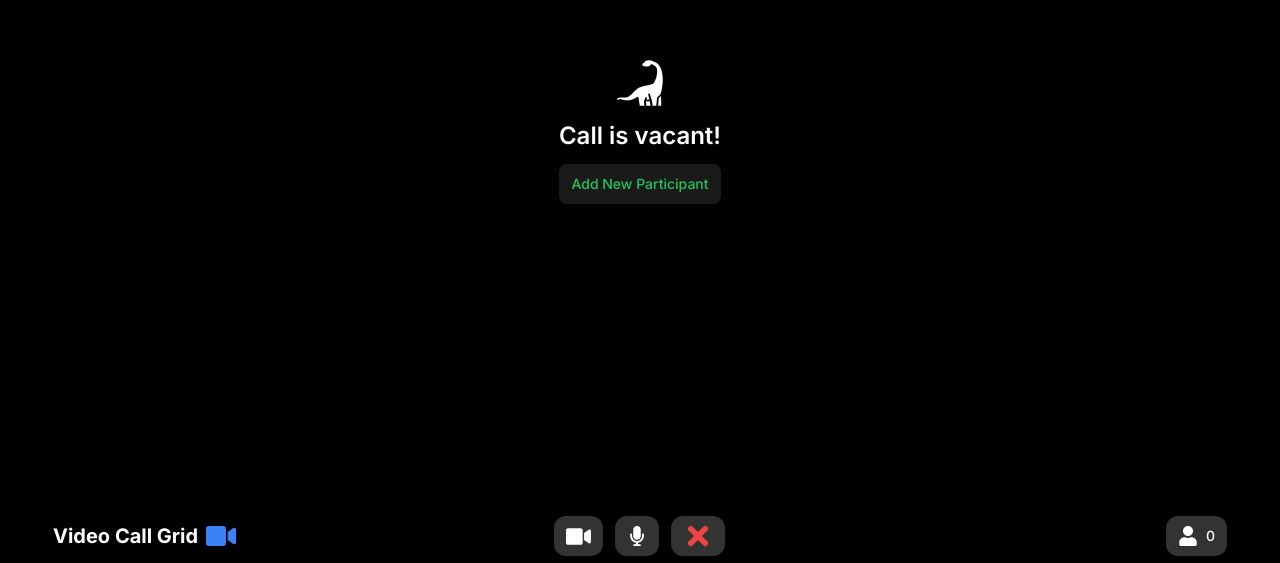
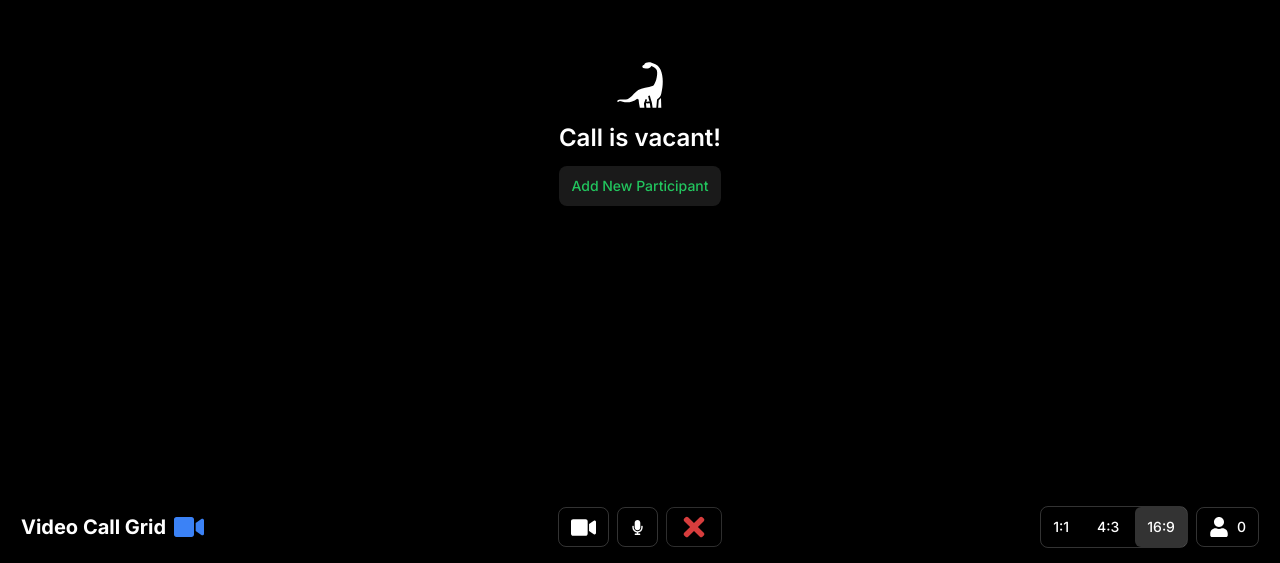
Before and after one commit to Pushkar1809/video-call-ui, a Next.js app: page / in a window 1280 px wide. Shown: the part 237-800 px from the top of the page. Built offline with nearby package versions, Linux system fonts and the light colour scheme.

Commit message:
feat: update the cell sizing to fill available space

```diff
--- a/package.json
+++ b/package.json
@@ -12,6 +12,8 @@
     "@radix-ui/react-avatar": "^1.0.4",
     "@radix-ui/react-separator": "^1.0.3",
     "@radix-ui/react-slot": "^1.0.2",
+    "@radix-ui/react-toggle": "^1.0.3",
+    "@radix-ui/react-toggle-group": "^1.0.4",
     "class-variance-authority": "^0.7.0",
     "clsx": "^2.1.1",
     "get-random-people": "^1.0.8",
--- a/src/app/page.tsx
+++ b/src/app/page.tsx
@@ -1,6 +1,6 @@
 "use client";
 import { Button } from '@/components/ui/button';
-import { useMemo, useState } from 'react';
+import { useMemo, useRef, useState } from 'react';
 import {
 	FaVideo,
 	FaVideoSlash,
@@ -15,25 +15,51 @@ import UserTile from '../components/UserTile';
 import { User } from '@/lib/types';
 import { Separator } from '@/components/ui/separator';
 import { useUser } from '@/hooks/useUser';
+import { ToggleGroup, ToggleGroupItem } from '@/components/ui/toggle-group';
 
 export default function Home() {
 	const { activeUsers, inactiveUsers, addNewUser, removeUser, addInactiveUser } = useUser();
 	const [ isAllVideoOn, setIsAllVideoOn ] = useState<boolean>(false);
   const [sidebarOpen, setSidebarOpen] = useState<boolean>(false);
-  const cols = useMemo(() => Math.ceil(Math.sqrt(activeUsers.length)), [activeUsers])
+	const [ar, setAr] = useState<"1/1" | "4/3" | "16/9">("16/9");
+	const [isDummyVideoOn, setIsDummyVideoOn] = useState<boolean>(true);
+	const [isDummyAudioOn, setIsDummyAudioOn] = useState<boolean>(true);
+	const videoSpaceRef = useRef<HTMLDivElement>(null);
+	const maxCells = useMemo(() => {
+		if (!videoSpaceRef.current) return 49;
+		const { clientHeight, clientWidth } = videoSpaceRef.current;
+		const maxRows = Math.floor(
+			clientHeight / (ar === "1/1" ? 160 : ar === "4/3" ? 120 : 90),
+		);
+		const maxCols = Math.floor(clientWidth / 160);
+		return Math.min(maxRows * maxCols, activeUsers.length, 49);
+	}, [activeUsers.length, ar]);
+	const cols = useMemo(() => Math.ceil(Math.sqrt(maxCells)), [maxCells]);
   return (
 		<main className="flex h-screen flex-col items-center p-5 gap-5 overflow-hidden">
-			<div
-				style={{
-					maxHeight: "calc(100% - 3.5rem)",
-				}}
-				className="flex flex-1 w-full items-center transition-all ease-in-out duration-200">
+			<div className="flex flex-1 w-full items-center transition-all ease-in-out duration-200 overflow-hidden">
 				{/* Video Grid */}
-				<div className="gap-3 w-full p-5 flex flex-wrap items-center justify-center transition-all ease-in-out duration-200 mt-[-0.5rem]">
+				<div
+					ref={videoSpaceRef}
+					style={{
+						maxWidth: sidebarOpen ? "calc(100vw - 35ch)" : "100vw",
+						height: "calc(100vh - 6rem)",
+						alignContent: "center",
+					}}
+					className="gap-1 w-full p-5 flex flex-wrap items-center justify-center place-items-center transition-all ease-in-out duration-200 mt-[-0.5rem]">
 					{activeUsers.length > 0 ? (
-						activeUsers.slice(0, 48).map((user: User) => (
-							<VideoTile cols={cols} index={user.id} isOn={isAllVideoOn} key={user.id} />
-						))
+						activeUsers
+							.slice(0, 49)
+							.map((user: User) => (
+								<VideoTile
+									cols={cols}
+									rows={Math.ceil(maxCells / cols)}
+									index={user.id}
+									isOn={isAllVideoOn}
+									aspectRatio={ar}
+									key={user.id}
+								/>
+							))
 					) : (
 						<div className="flex flex-col justify-center items-center gap-3">
 							<GiDiplodocus size={50} />
@@ -49,11 +75,11 @@ export default function Home() {
 				{/* sidebar */}
 				<div
 					style={{
-						marginRight: sidebarOpen ? 0 : "calc(-100% - 32px)",
-						marginLeft: "20px",
-						height: "calc(100vh - 5rem)",
+						width: "35ch",
+						marginRight: sidebarOpen ? 0 : "calc(-35ch - 2.5rem)",
+						height: "calc(100vh - 6rem)",
 					}}
-					className="flex flex-col gap-5 w-[40ch] border border-white/20 bg-white/10 drop-shadow-xl rounded-xl p-3 transition-all ease-in-out duration-200 overflow-hidden">
+					className="flex flex-col gap-3 w-[35ch] border border-white/20 bg-white/10 drop-shadow-xl rounded-xl p-3 transition-all ease-in-out duration-200 overflow-hidden">
 					<Button
 						className="bg-white/10 text-green-500 w-full rounded-lg p-2 hover:bg-green-300/10 transition-all ease-in-out duration-200"
 						onClick={() => addNewUser()}>
@@ -69,7 +95,7 @@ export default function Home() {
 						<h2 className="font-semibold text-sm">
 							In Call ({activeUsers.length})
 						</h2>
-						<div className="my-3 flex-1 max-h-[40vh] overflow-y-scroll">
+						<div className="my-3 flex-1 h-[35vh] overflow-y-scroll">
 							{activeUsers.map((user: User) => (
 								<UserTile
 									user={user}
@@ -86,7 +112,7 @@ export default function Home() {
 						<h2 className="font-semibold text-sm">
 							In Lobby ({inactiveUsers.length})
 						</h2>
-						<div className="my-3 flex-1 max-h-[65vh] overflow-y-scroll">
+						<div className="my-3 flex-1 h-[30vh] overflow-y-scroll">
 							{inactiveUsers.map((user: User) => (
 								<UserTile
 									user={user}
@@ -102,25 +128,78 @@ export default function Home() {
 			</div>
 
 			{/* Bottom Options */}
-			<div className="flex justify-between items-center w-full px-8 py-2 border border-black rounded-xl">
+			<div className="flex justify-between items-center w-full border border-black rounded-xl h-[2rem]">
 				<div className="font-bold text-xl flex items-center gap-2 w-4/12">
 					Video Call Grid
 					<FaVideo size={30} className="text-blue-500" />
 				</div>
-				<div className="flex justify-center items-center gap-3 w-4/12">
-					<Button className="aspect-square h-10 rounded-xl bg-white/20 text-white p-3">
-						<FaVideo size={25} />
+				<div className="flex justify-center items-center gap-2 w-4/12">
+					<Button
+						style={{
+							color: !isDummyVideoOn ? "#EF4444" : "#FFFFFF",
+						}}
+						onClick={() => setIsDummyVideoOn(!isDummyVideoOn)}
+						className="aspect-square h-10 rounded-lg border border-white/20 text-white p-3 bg-white/0 hover:bg-white/20 transition-all ease-in-out duration-200">
+						{isDummyVideoOn ? (
+							<FaVideo size={25} />
+						) : (
+							<FaVideoSlash size={30} />
+						)}
 					</Button>
-					<Button className="aspect-square h-10 rounded-xl bg-white/20 text-white p-3">
-						<FaMicrophone size={20} />
+					<Button
+						style={{
+							color: !isDummyAudioOn ? "#EF4444" : "#FFFFFF",
+						}}
+						onClick={() => setIsDummyAudioOn(!isDummyAudioOn)}
+						className="aspect-square h-10 rounded-lg border border-white/20 text-white p-3 bg-white/0 hover:bg-white/20 transition-all ease-in-out duration-200">
+						{isDummyAudioOn ? (
+							<FaMicrophone size={15} />
+						) : (
+							<FaMicrophoneSlash size={30} />
+						)}
 					</Button>
-					<Button className="aspect-square h-10 rounded-xl bg-white/20 p-3 text-red-500">
+					<Button
+						disabled
+						className="aspect-square h-10 rounded-lg cursor-wait border border-white/20 p-3 bg-white/0 hover:bg-red-300/20 transition-all ease-in-out duration-200 text-red-500 disabled:opacity-90 disabled:cursor-not-allowed">
 						<FaTimes size={30} />
 					</Button>
 				</div>
-				<div className="w-4/12 flex justify-end items-center">
+				<div className="w-4/12 flex justify-end items-center gap-2">
+					<div>
+						<ToggleGroup
+							type="single"
+							className="border border-white/20 rounded-lg"
+							value={ar}
+							onValueChange={(val: "1/1" | "4/3" | "16/9") => {
+								setAr(!!val ? val : "16/9");
+								console.log(val, typeof val);
+							}}>
+							<ToggleGroupItem
+								value="1/1"
+								aria-label="Toggle 1/1"
+								className="hover:bg-white/20 hover:text-white">
+								1:1
+							</ToggleGroupItem>
+							<ToggleGroupItem
+								value="4/3"
+								aria-label="Toggle 4/3"
+								className="hover:bg-white/20 hover:text-white">
+								4:3
+							</ToggleGroupItem>
+							<ToggleGroupItem
+								value="16/9"
+								aria-label="Toggle 16/9"
+								className="hover:bg-white/20 hover:text-white">
+								16:9
+							</ToggleGroupItem>
+						</ToggleGroup>
+					</div>
 					<Button
-						className="h-10 rounded-xl bg-white/20 text-white flex justify-center items-center gap-2 p-3"
+						style={{
+							backgroundColor: sidebarOpen ? "white" : "transparent",
+							color: sidebarOpen ? "black" : "white",
+						}}
+						className="h-10 rounded-lg text-white flex justify-center border border-white/20 items-center gap-2 p-3 bg-white/0 hover:bg-white/20 transition-all ease-in-out duration-200"
 						onClick={() => setSidebarOpen(!sidebarOpen)}>
 						<FaUser size={20} />
 						{activeUsers.length}
--- a/src/components/UserTile.tsx
+++ b/src/components/UserTile.tsx
@@ -32,14 +32,14 @@ const UserTile = ({user, variant, add, remove}: Props) => {
 				{variant === "in-call" && (
 					<Button
 						onClick={() => remove(id)}
-						className="aspect-square h-8 rounded-lg text-red-500 p-2 bg-white/20 hover:bg-red-300/10 transition-all ease-in-out duration-200">
+						className="aspect-square h-7 rounded-lg text-red-500 p-1 border border-white/20 bg-white/0 hover:bg-red-300/30 transition-all ease-in-out duration-200">
 						<FaTimes />
 					</Button>
 				)}
 				{variant === "in-lobby" && (
 					<Button
 						onClick={() => add(id)}
-						className="aspect-square h-8 rounded-lg text-green-500 p-2 bg-white/20 hover:bg-green-300/10 transition-all ease-in-out duration-200">
+						className="aspect-square h-7 rounded-lg text-green-500 p-2 border border-white/20 bg-white/0 hover:bg-green-300/30 transition-all ease-in-out duration-200">
 						<FaPlus />
 					</Button>
 				)}
--- /dev/null
+++ b/src/components/ui/toggle-group.tsx
@@ -0,0 +1,61 @@
+"use client"
+
+import * as React from "react"
+import * as ToggleGroupPrimitive from "@radix-ui/react-toggle-group"
+import { VariantProps } from "class-variance-authority"
+
+import { cn } from "@/lib/utils"
+import { toggleVariants } from "@/components/ui/toggle"
+
+const ToggleGroupContext = React.createContext<
+  VariantProps<typeof toggleVariants>
+>({
+  size: "default",
+  variant: "default",
+})
+
+const ToggleGroup = React.forwardRef<
+  React.ElementRef<typeof ToggleGroupPrimitive.Root>,
+  React.ComponentPropsWithoutRef<typeof ToggleGroupPrimitive.Root> &
+    VariantProps<typeof toggleVariants>
+>(({ className, variant, size, children, ...props }, ref) => (
+  <ToggleGroupPrimitive.Root
+    ref={ref}
+    className={cn("flex items-center justify-center gap-1", className)}
+    {...props}
+  >
+    <ToggleGroupContext.Provider value={{ variant, size }}>
+      {children}
+    </ToggleGroupContext.Provider>
+  </ToggleGroupPrimitive.Root>
+))
+
+ToggleGroup.displayName = ToggleGroupPrimitive.Root.displayName
+
+const ToggleGroupItem = React.forwardRef<
+  React.ElementRef<typeof ToggleGroupPrimitive.Item>,
+  React.ComponentPropsWithoutRef<typeof ToggleGroupPrimitive.Item> &
+    VariantProps<typeof toggleVariants>
+>(({ className, children, variant, size, ...props }, ref) => {
+  const context = React.useContext(ToggleGroupContext)
+
+  return (
+    <ToggleGroupPrimitive.Item
+      ref={ref}
+      className={cn(
+        toggleVariants({
+          variant: context.variant || variant,
+          size: context.size || size,
+        }),
+        className
+      )}
+      {...props}
+    >
+      {children}
+    </ToggleGroupPrimitive.Item>
+  )
+})
+
+ToggleGroupItem.displayName = ToggleGroupPrimitive.Item.displayName
+
+export { ToggleGroup, ToggleGroupItem }
--- /dev/null
+++ b/src/components/ui/toggle.tsx
@@ -0,0 +1,45 @@
+"use client"
+
+import * as React from "react"
+import * as TogglePrimitive from "@radix-ui/react-toggle"
+import { cva, type VariantProps } from "class-variance-authority"
+
+import { cn } from "@/lib/utils"
+
+const toggleVariants = cva(
+  "inline-flex items-center justify-center rounded-md text-sm font-medium ring-offset-white transition-colors hover:bg-slate-100 hover:text-slate-500 focus-visible:outline-none focus-visible:ring-2 focus-visible:ring-slate-950 focus-visible:ring-offset-2 disabled:pointer-events-none disabled:opacity-50 data-[state=on]:bg-white/20 data-[state=on]:text-white dark:ring-offset-slate-950 dark:hover:bg-slate-800 dark:hover:text-slate-400 dark:focus-visible:ring-slate-300 dark:data-[state=on]:bg-white/20 dark:data-[state=on]:text-white",
+  {
+    variants: {
+      variant: {
+        default: "bg-transparent",
+        outline:
+          "border border-slate-200 bg-transparent hover:bg-slate-100 hover:text-slate-900 dark:border-slate-800 dark:hover:bg-slate-800 dark:hover:text-slate-50",
+      },
+      size: {
+        default: "h-10 px-3",
+        sm: "h-9 px-2.5",
+        lg: "h-11 px-5",
+      },
+    },
+    defaultVariants: {
+      variant: "default",
+      size: "default",
+    },
+  }
+)
+
+const Toggle = React.forwardRef<
+  React.ElementRef<typeof TogglePrimitive.Root>,
+  React.ComponentPropsWithoutRef<typeof TogglePrimitive.Root> &
+    VariantProps<typeof toggleVariants>
+>(({ className, variant, size, ...props }, ref) => (
+  <TogglePrimitive.Root
+    ref={ref}
+    className={cn(toggleVariants({ variant, size, className }))}
+    {...props}
+  />
+))
+
+Toggle.displayName = TogglePrimitive.Root.displayName
+
+export { Toggle, toggleVariants }
```
Also changed, not shown: src/components/VideoTile.tsx (+30 -17 lines), 1 other file (tests, documents, lock files or other folders).
